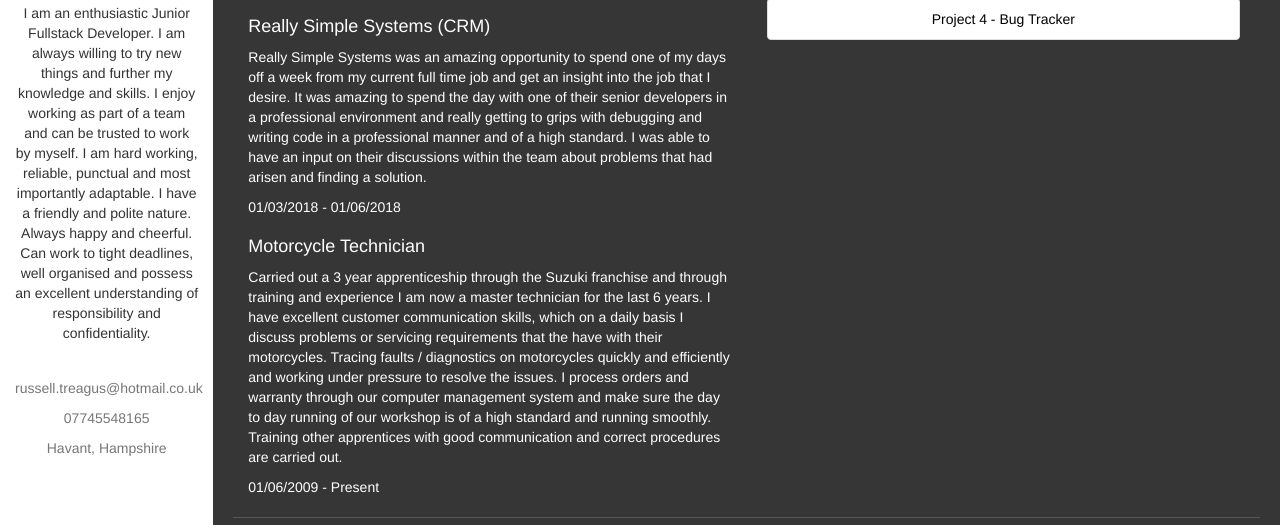
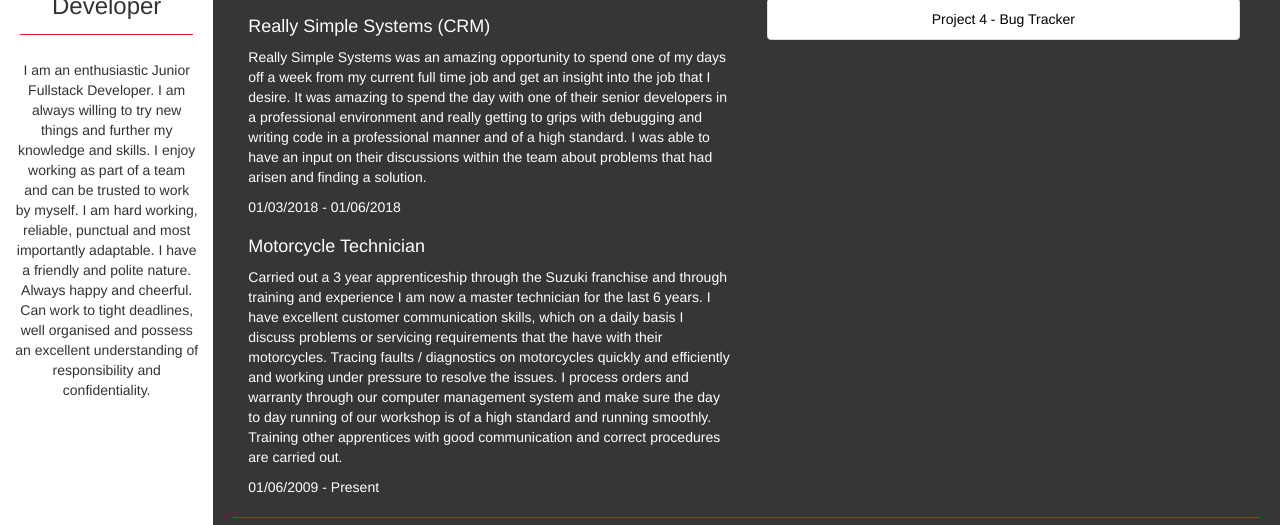
Before and after one commit to rtreagus/rtreagus.github.io, a plain HTML site: page index.html in a window 1280 px wide. Shown: the part 275-800 px from the top of the page. Drawn offline with nearby package versions, Linux system fonts and the light colour scheme.

Commit message:
Update index.html

```diff
--- a/index.html
+++ b/index.html
@@ -33,13 +33,6 @@
                             deadlines, well organised and possess an excellent understanding of responsibility and
                             confidentiality.
                         </p>
-                        <div class="CV">
-                            <div class="text-muted">
-                                <p>russell.treagus@hotmail.co.uk</p>
-                                <p>07745548165</p>
-                                <p>Havant, Hampshire</p>
-                            </div>
-                        </div>
                     </div>
                 </div>
                 <div class="col-lg-10 col-md-10 main-section">
```
